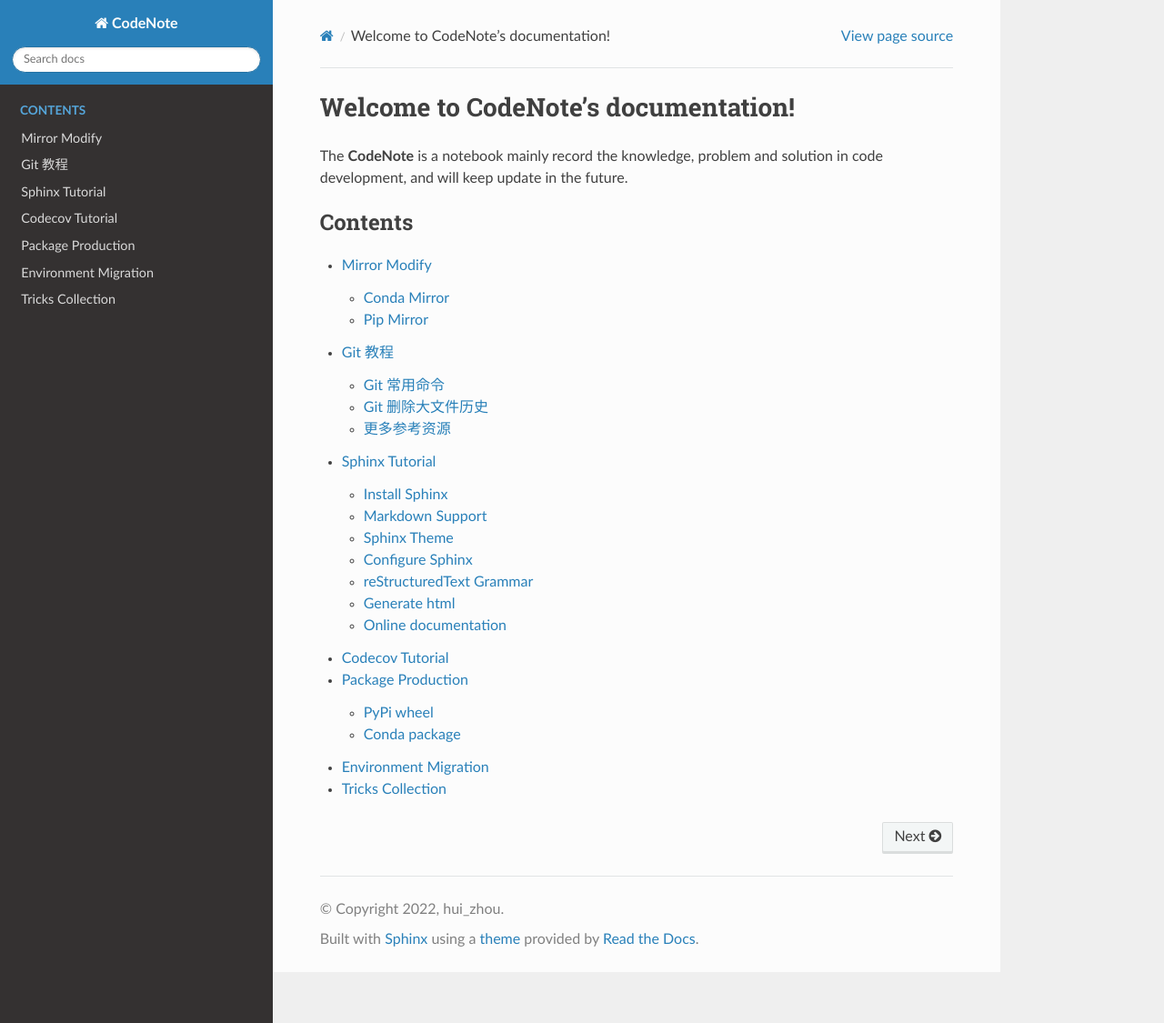
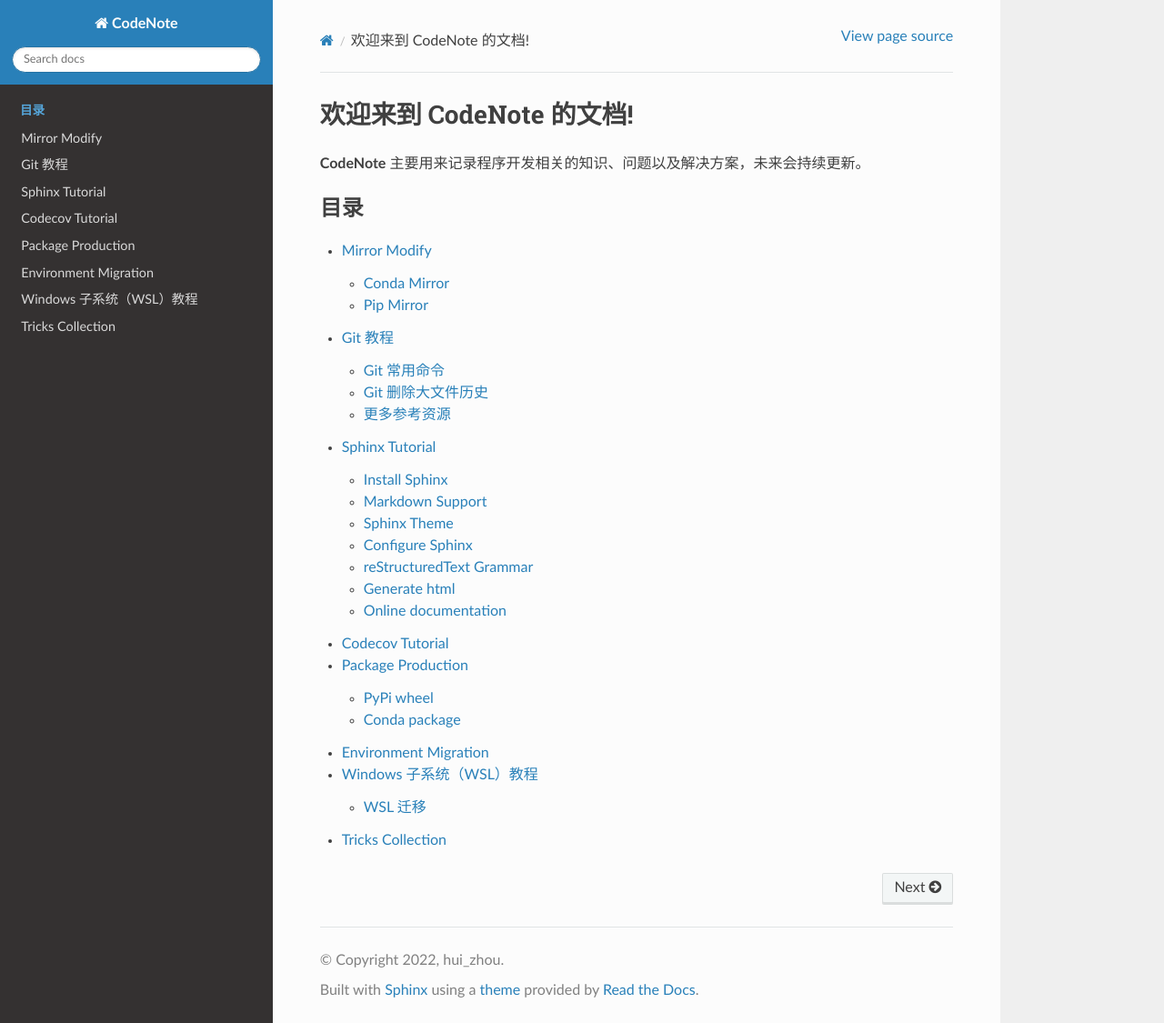
Before and after one commit to Rasic2/CodeNote, a Sphinx documentation site: the page built from docs/source/index.rst, in a window 1280 px wide and 1125 px high. Shown: the whole window at 91% size. Built offline with Sphinx 7.4.7 and the Read the Docs theme 2.0.0, drawn with Linux system fonts in a browser that asks for light colours.

Commit message:
add wsl tutorial

````diff
--- a/docs/source/index.rst
+++ b/docs/source/index.rst
@@ -1,11 +1,11 @@
-Welcome to CodeNote's documentation!
+欢迎来到 CodeNote 的文档!
 ====================================
 
-The :program:`CodeNote` is a notebook mainly record the knowledge, problem and solution in code development, and will keep update in the future.
+:program:`CodeNote` 主要用来记录程序开发相关的知识、问题以及解决方案，未来会持续更新。
 
 .. toctree::
    :maxdepth: 2
-   :caption: Contents
+   :caption: 目录
 
    mirror.rst
    git.md
@@ -13,4 +13,5 @@
    codecov.md
    package.rst
    migration.rst
+   wsl.md
    tricks.md
--- /dev/null
+++ b/docs/source/wsl.md
@@ -0,0 +1,39 @@
+# Windows 子系统（WSL）教程
+
+WSL 是 Windows 下的 Linux 子系统，可以代替虚拟机来运行 Linux 系统，占用资源少，使用方便。
+
+## WSL 迁移
+
+对于 WSL 来说，默认安装位置是 C 盘，如果你想将其迁移到其他磁盘中，可以按照如下步骤执行：
+
+1. 终止正在运行的分发或虚拟机
+
+```bash
+wsl --shutdown
+```
+
+2. 将需要迁移的分发或虚拟机导出（如 Ubuntu-22.04）
+
+```bash
+wsl --export Ubuntu-22.04 D:\wsl-Ubuntu-22.04
+```
+
+此命令执行后 `Ubuntu-22.04` 会导出为 D 盘中的 `wsl-Ubuntu-22.04`
+
+3. 卸载分发版或虚拟机
+
+```bash
+wsl --unregister Ubuntu-22.04
+```
+
+4. 导入新的分发版或虚拟机
+
+```bash
+wsl --import Ubuntu-22.04 D:\wsl\Ubuntu2004 D:\wsl-Ubuntu-22.04 --version 2
+```
+
+其中第二个参数代表 `Ubuntu-22.04` 的迁入位置
+
+:::{note}
+当 WSL 中除了 Ubuntu 还有 docker 时，卸载 Ubuntu 后，docker 会成为 WSL 的默认分发（即执行 `wsl -l -v` 时左侧有星号），重新导入迁移后的 Ubuntu 并不会自动成为 WSL 的默认分发，这时候需要设置 WSL 为默认分发，即执行命令：`wsl --setdefault Ubuntu-22.04`，参考[这里](https://zhuanlan.zhihu.com/p/337361570)。
+:::
````
Also changed, not shown: README.md (+3 -0 lines).
